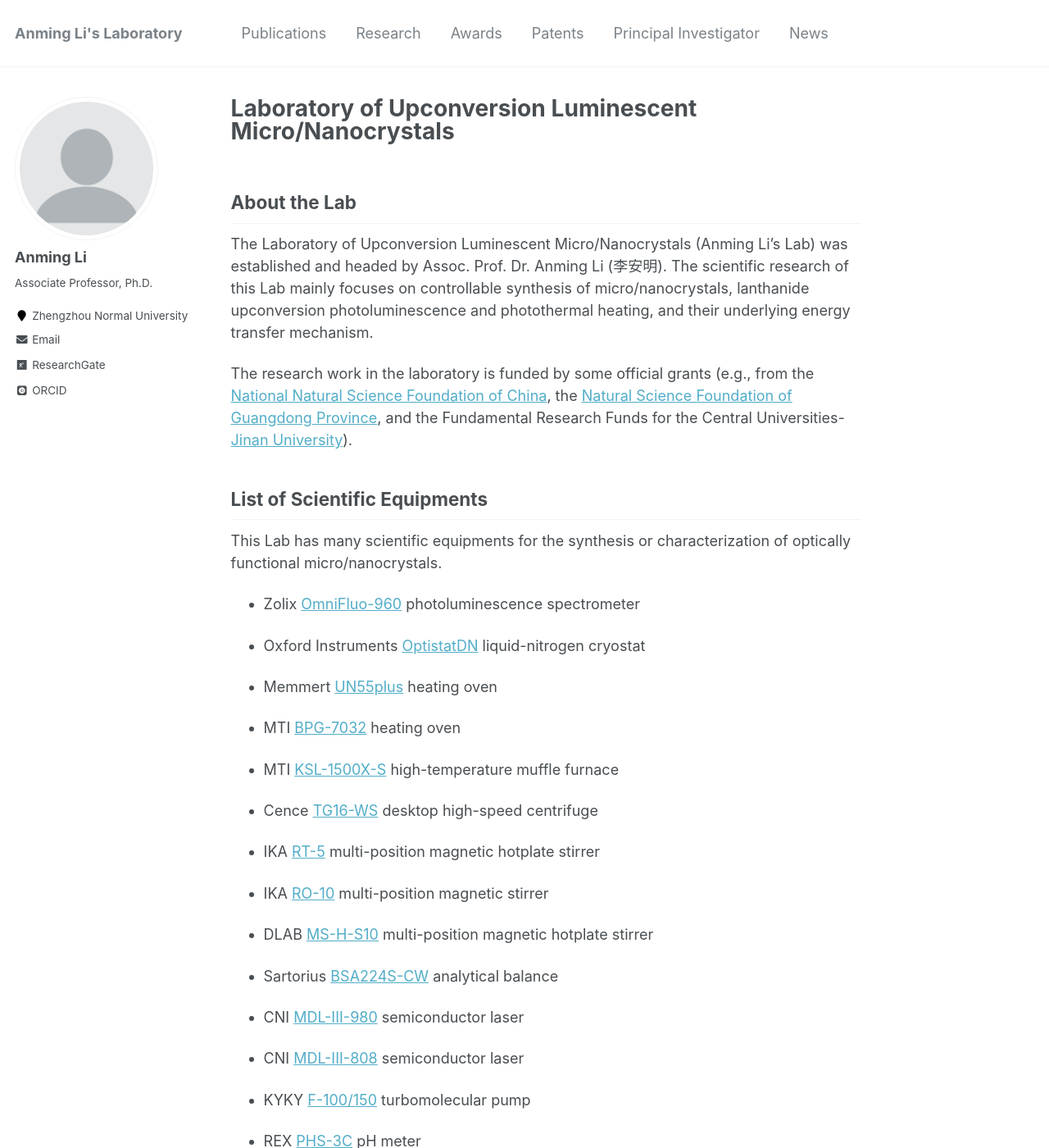
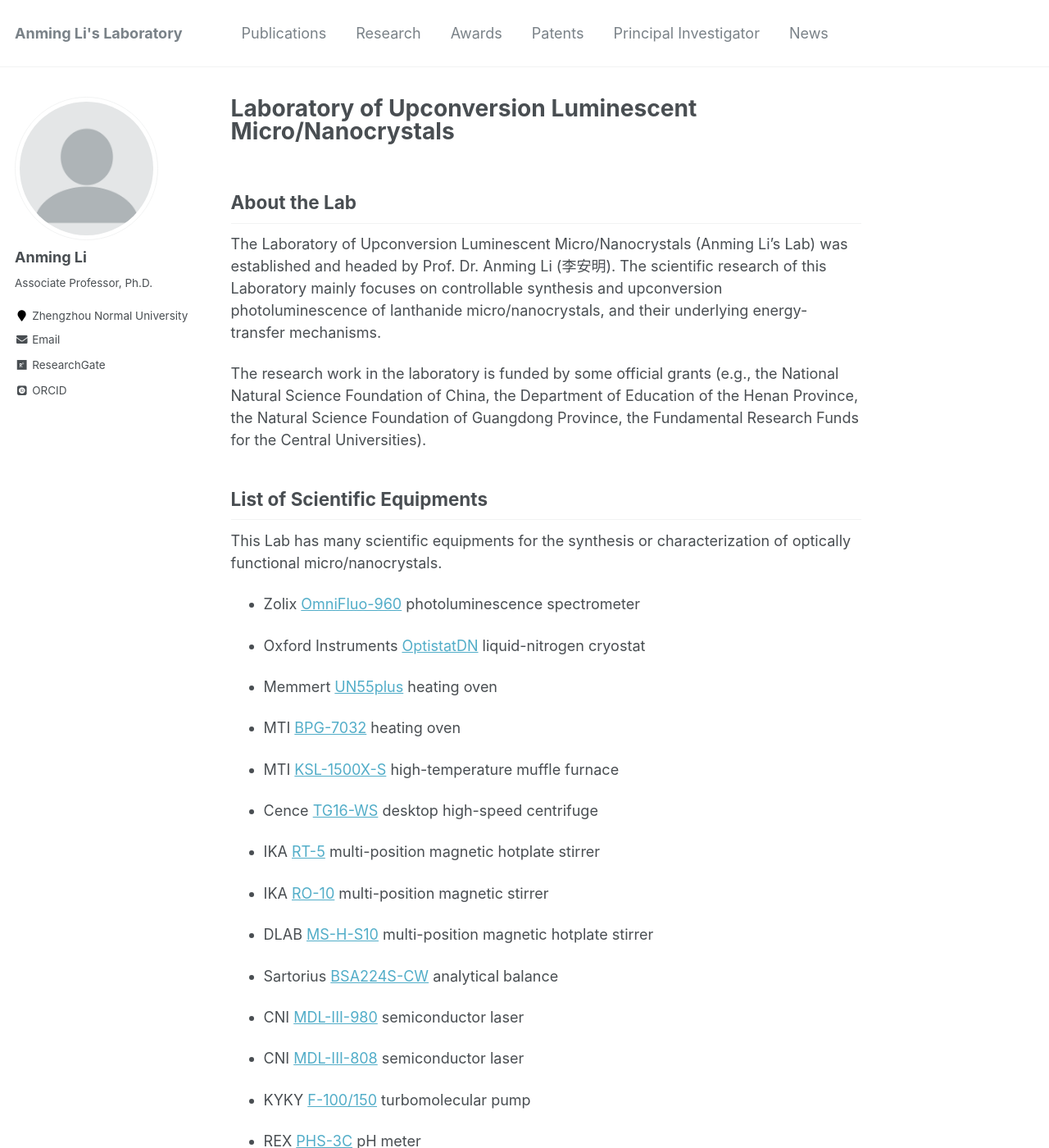
Before and after one commit to ucnclab/ucnclab.github.io, a Jekyll site: the page built from _pages/about.md, in a window 1280 px wide and 1400 px high. Shown: the whole window at 82% size. Built offline with Jekyll 4.4.1, drawn with Linux system fonts in a browser that asks for light colours; some web fonts are replaced; comment, search, counter and statistics services are not loaded; some of the changed text lies outside the part shown.

Commit message:
Update about.md

```diff
--- a/_pages/about.md
+++ b/_pages/about.md
@@ -11,9 +11,9 @@ redirect_from:
 About the Lab
 ------
 
-The Laboratory of Upconversion Luminescent Micro/Nanocrystals (Anming Li's Lab) was established and headed by Assoc. Prof. Dr. Anming Li (李安明). The scientific research of this Lab mainly focuses on controllable synthesis of micro/nanocrystals, lanthanide upconversion photoluminescence and photothermal heating, and their underlying energy transfer mechanism.
+The Laboratory of Upconversion Luminescent Micro/Nanocrystals (Anming Li's Lab) was established and headed by Prof. Dr. Anming Li (李安明). The scientific research of this Laboratory mainly focuses on controllable synthesis and upconversion photoluminescence of lanthanide micro/nanocrystals, and their underlying energy-transfer mechanisms.
 
-The research work in the laboratory is funded by some official grants (e.g., from the [National Natural Science Foundation of China](https://www.nsfc.gov.cn/english/site_1/index.html), the [Natural Science Foundation of Guangdong Province](http://gdstc.gd.gov.cn/), and the Fundamental Research Funds for the Central Universities-[Jinan University](https://www.jnu.edu.cn/)).
+The research work in the laboratory is funded by some official grants (e.g., the National Natural Science Foundation of China, the Department of Education of the Henan Province, the Natural Science Foundation of Guangdong Province, the Fundamental Research Funds for the Central Universities).
 
 List of Scientific Equipments
 ------
```
Also changed, not shown: other parts of _pages/about.md (+1 -1 lines).
